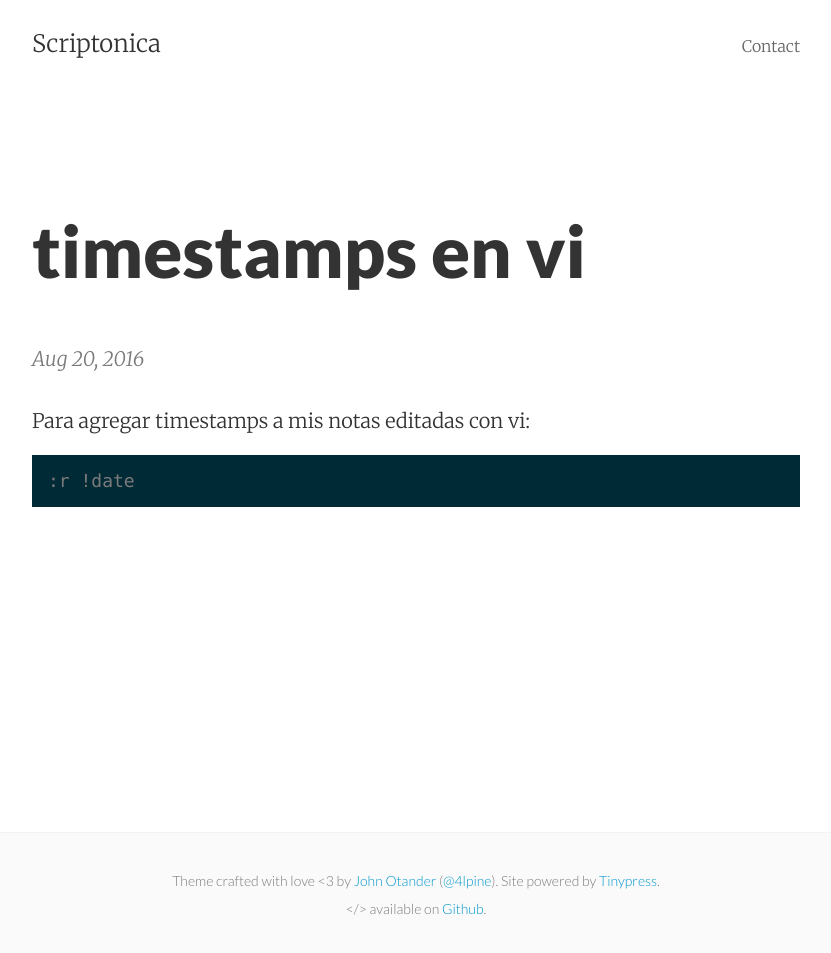
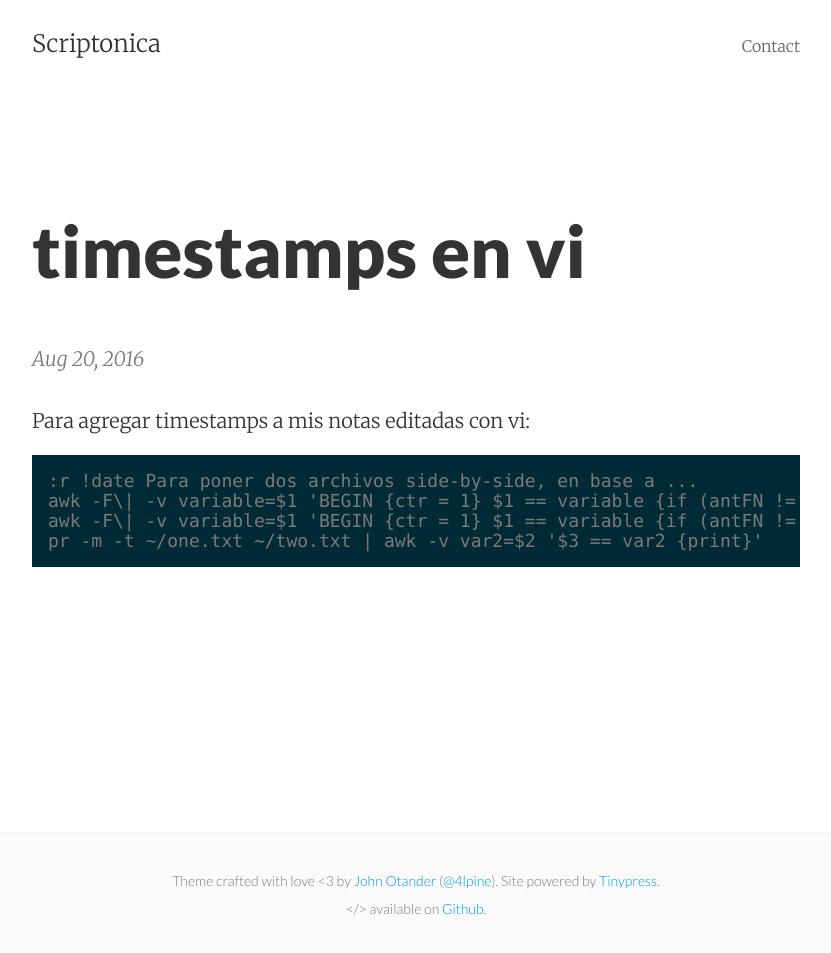
Before and after one commit to jorgeraulmoreno/jorgeraulmoreno.github.io, a Jekyll site: the page built from _posts/2016-08-20-timestamps-en-vi.markdown, in a window 1280 px wide. Shown: the whole page, without its empty margins (224-1055 px from the left). Built offline with Jekyll 4.4.1, drawn with Linux system fonts in a browser that asks for light colours.

Commit message:
Update 2016-08-20-timestamps-en-vi.markdown

```diff
--- a/_posts/2016-08-20-timestamps-en-vi.markdown
+++ b/_posts/2016-08-20-timestamps-en-vi.markdown
@@ -6,3 +6,7 @@ layout: post
 Para agregar timestamps a mis notas editadas con vi:
 
     :r !date
+Para poner dos archivos side-by-side, en base a ...
+    awk -F\| -v variable=$1 'BEGIN {ctr = 1} $1 == variable {if (antFN != FILENAME) {ctr = 1} print ctr,$1,$3,$4;ctr = ctr + 1;   antFN=FILENAME}' /path/to/filename1 > ~/one.txt;\
+    awk -F\| -v variable=$1 'BEGIN {ctr = 1} $1 == variable {if (antFN != FILENAME) {ctr = 1} print ctr,$1,$3,$4;ctr = ctr + 1; antFN=FILENAME}' /path/to/filename2 > ~/two.txt;\
+    pr -m -t ~/one.txt ~/two.txt | awk -v var2=$2 '$3 == var2 {print}'
```
